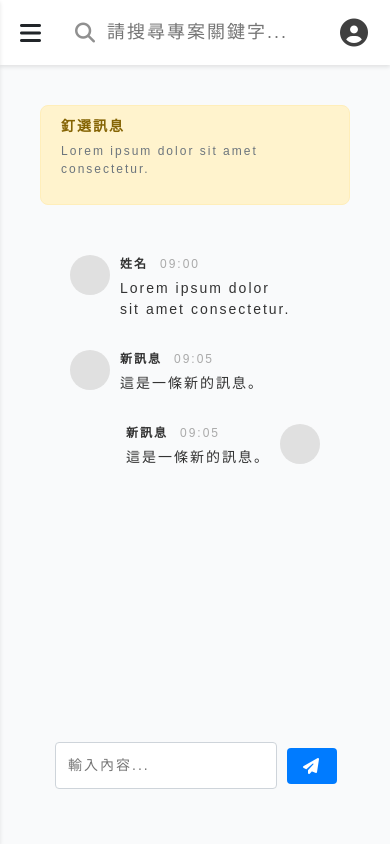
After one commit to ntubclass/project_system, a Django app: template task_manager/templates/chat_room.html in a window 390 px wide. The commit adds this page. Run offline with Django 3.2, Linux system fonts and the light colour scheme; the template is opened without the code that fills it, so the values that code supplies are empty.

Commit message:
聊天室前端

```diff
--- /dev/null
+++ b/task_manager/assets/css/chat_room.css
@@ -0,0 +1,360 @@
+.project {
+    background-color: var(--light-blue-gray);
+    min-height: calc(100vh - 65px);
+  }
+
+  .main-content {
+    margin-left: 250px; /* 與sidebar寬度相同 */
+    padding: 40px;
+    transition: margin-left 0.3s ease;
+  }
+
+  .main-content-full {
+    margin-left: 0;
+  }
+
+  .title-bar {
+    display: flex;
+    justify-content: space-between;
+    align-items: center;
+    margin-bottom: 40px;
+  }
+
+  .title {
+    font-size: var(--font-size-24);
+    font-weight: bolder;
+    color: var(--dark-gray);
+  }
+
+  .actions {
+    display: flex;
+    align-items: center;
+  }
+
+  .sort-dropdown {
+    display: flex;
+    align-items: center;
+    justify-content: space-between;
+    margin-right: 16px;
+    background-color: var(--white);
+    padding: 8px 12px;
+    border-radius: 4px;
+    border: 1px solid #e0e0e0;
+    cursor: pointer;
+  }
+
+  .dropdown-icon {
+    margin-left: 8px;
+  }
+
+  .create-btn {
+    background-color: var(--dark-blue);
+    color: var(--white);
+    border: none;
+    border-radius: 4px;
+    padding: 8px 16px;
+    display: flex;
+    align-items: center;
+    cursor: pointer;
+  }
+
+  .create-icon {
+    margin-right: 8px;
+  }
+
+  .chat-grid {
+    display: flex;
+    flex-direction: column;
+    gap: 10px;
+    padding: 20px;
+    border-radius: 8px;
+  }
+
+  .chat-message {
+    display: flex;
+    align-items: flex-start;
+    gap: 10px;
+    padding: 10px;
+    border-radius: 8px;
+  }
+
+  .chat-message.chat-left {
+    flex-direction: row;
+  }
+
+  .chat-message.chat-right {
+    flex-direction: row-reverse;
+  }
+
+  .chat-avatar {
+    width: 40px;
+    height: 40px;
+    background-color: #e0e0e0;
+    border-radius: 50%;
+    display: flex;
+    justify-content: center;
+    align-items: center;
+    font-size: 14px;
+    color: #555;
+  }
+
+  .chat-message-content {
+    display: flex;
+    flex-direction: column;
+    gap: 5px;
+    max-width: 70%;
+  }
+
+  .chat-message-header {
+    display: flex;
+    gap: 12px;
+    font-size: 12px;
+    color: #888;
+  }
+
+  .chat-name {
+    font-weight: bold;
+    color: #333;
+  }
+
+  .chat-timestamp {
+    font-size: 12px;
+    color: #aaa;
+  }
+
+  .chat-message-text {
+    font-size: 14px;
+    color: #333;
+    line-height: 1.5;
+  }
+
+  .chat-message-tags {
+    display: flex;
+    gap: 5px;
+  }
+
+  .chat-tag {
+    font-size: 10px;
+    padding: 2px 6px;
+    border-radius: 4px;
+    background-color: #e9ecef;
+    color: #495057;
+  }
+
+  .chat-tag.chat-read {
+    background-color: #d4edda;
+    color: #155724;
+  }
+
+  .chat-tag.chat-sent {
+    background-color: #cce5ff;
+    color: #004085;
+  }
+
+  .chat-notification-banner {
+    display: flex;
+    flex-direction: column;
+    align-items: flex-start;
+    background-color: #fff3cd;
+    color: #856404;
+    padding: 10px 20px;
+    border: 1px solid #ffeeba;
+    border-radius: 8px;
+    margin-bottom: 20px;
+    font-size: 14px;
+  }
+
+  .chat-notification-title {
+    font-weight: bold;
+    margin-bottom: 5px;
+  }
+
+  .chat-notification-text {
+    font-size: 12px;
+    color: #6c757d;
+  }
+
+  .chat-input-section {
+    position: absolute;
+    display: flex;
+    align-items: center;
+    gap: 10px;
+    padding: 15px;
+    border-radius: 8px;
+    margin-top: 20px;
+    bottom: 40px;
+    width: 80%;
+    justify-content: center;
+  }
+
+  .chat-input-field {
+    flex-grow: 1;
+    padding: 12px;
+    border: 1px solid #ced4da;
+    border-radius: 4px;
+    font-size: 14px;
+    background-color: #ffffff;
+  }
+
+  .chat-send-button {
+    background-color: #007bff;
+    color: #ffffff;
+    border: none;
+    border-radius: 4px;
+    padding: 10px 16px;
+    cursor: pointer;
+    display: flex;
+    align-items: center;
+    justify-content: center;
+    transition: background-color 0.3s ease;
+  }
+
+
+  .chat-send-button i {
+    font-size: 16px;
+  }
+
+  .project-card {
+    background-color: var(--white);
+    border-radius: 8px;
+    box-shadow: 0 2px 4px rgba(0, 0, 0, 0.1);
+    padding: 16px;
+    position: relative;
+  }
+
+  .card-header {
+    display: flex;
+    justify-content: space-between;
+    margin-bottom: 12px;
+  }
+
+  .project-title {
+    font-size: var(--font-size-18);
+    font-weight: 500;
+  }
+
+  .status {
+    background-color: var(--light-blue);
+    color: var(--dark-blue);
+    padding: 4px 8px;
+    border-radius: 4px;
+    font-size: var(--font-size-12);
+  }
+
+  .status-null {
+    background-color: var(--dark-blue-gray);
+    color: var(--dark-gray);
+    padding: 4px 8px;
+    border-radius: 4px;
+    font-size: var(--font-size-14);
+  }
+
+  .status-done {
+    background-color: var(--light-green);
+    color: var(--dark-green);
+    padding: 4px 8px;
+    border-radius: 4px;
+    font-size: var(--font-size-14);
+  }
+
+  .status-delay {
+    background-color: var(--light-red);
+    color: var(--dark-red);
+    padding: 4px 8px;
+    border-radius: 4px;
+    font-size: var(--font-size-14);
+  }
+
+  .progress-label {
+    display: flex;
+    justify-content: space-between;
+    margin-bottom: 4px;
+    font-size: var(--font-size-14);
+  }
+
+  .progress-bar {
+    height: 6px;
+    background-color: #e0e0e0;
+    border-radius: 3px;
+    margin-bottom: 16px;
+    overflow: hidden;
+  }
+
+  .progress-fill {
+    height: 100%;
+    background-color: var(--dark-blue);
+    width: 60%;
+  }
+
+  .card-info {
+    display: flex;
+    justify-content: space-between;
+    align-items: center;
+    margin-left: -16px;
+    margin-right: -16px;
+    padding-left: 16px;
+    padding-right: 16px;
+    margin-bottom: 12px;
+    padding-bottom: 12px;
+    border-bottom: 1px solid var(--border-color);
+  }
+
+  .user-avatar {
+    display: flex;
+    align-items: center;
+  }
+
+  .avatar {
+    width: 24px;
+    height: 24px;
+    background-color: #e0e0e0;
+    border-radius: 50%;
+    display: flex;
+    justify-content: center;
+    align-items: center;
+    font-size: var(--font-size-12);
+    color: var(--light-gray);
+  }
+
+  .date {
+    display: flex;
+    flex-direction: row;
+    align-items: center;
+    font-size: var(--font-size-14);
+    color: var(--light-gray);
+  }
+
+  .date-icon {
+    margin-right: 10px;
+  }
+
+  .card-footer {
+    display: flex;
+    justify-content: space-between;
+    font-size: var(--font-size-14);
+  }
+
+  .tasks {
+    color: var(--light-gray);
+  }
+
+  .details-btn {
+    color: var(--dark-blue);
+    cursor: pointer;
+    text-decoration: none;
+  }
+
+  /* Responsive adjustments */
+  @media screen and (max-width: 768px) {
+    .sidebar {
+      transform: translateX(-100%);
+    }
+
+    .main-content {
+      margin-left: 0;
+    }
+
+    .chat-grid {
+      grid-template-columns: repeat(auto-fill, minmax(250px, 1fr));
+    }
+  }
--- /dev/null
+++ b/task_manager/templates/chat_room.html
@@ -0,0 +1,59 @@
+{% extends 'base.html' %}
+{% load static %}
+{% block title %}聊天室{% endblock %}
+{% block extra_css %}
+    <link rel="stylesheet" href="{% static 'css/chat_room.css' %}">
+{% endblock %}
+
+{% block content %}
+<div class="project">
+    <div class="main-content" id="mainContent">
+        <div class="chat-notification-banner">
+            <span class="chat-notification-title">釘選訊息</span>
+            <p class="chat-notification-text">Lorem ipsum dolor sit amet consectetur.</p>
+        </div>
+        <div class="chat-grid" id="chatGrid">
+            <div class="chat-message chat-left">
+                <div class="chat-avatar"></div>
+                <div class="chat-message-content">
+                    <div class="chat-message-header">
+                        <span class="chat-name">姓名</span>
+                        <span class="chat-timestamp">09:00</span>
+                    </div>
+                    <div class="chat-message-text">Lorem ipsum dolor sit amet consectetur.</div>
+                </div>
+            </div>
+            <div class="chat-message chat-left">
+                <div class="chat-avatar"></div>
+                <div class="chat-message-content">
+                    <div class="chat-message-header">
+                        <span class="chat-name">新訊息</span>
+                        <span class="chat-timestamp">09:05</span>
+                    </div>
+                    <div class="chat-message-text">這是一條新的訊息。</div>
+                </div>
+            </div>
+            <div class="chat-message chat-right">
+                <div class="chat-avatar"></div>
+                <div class="chat-message-content">
+                    <div class="chat-message-header">
+                        <span class="chat-name">新訊息</span>
+                        <span class="chat-timestamp">09:05</span>
+                    </div>
+                    <div class="chat-message-text">這是一條新的訊息。</div>
+                </div>
+            </div>
+        </div>
+        <div class="chat-input-section">
+            <input type="text" placeholder="輸入內容..." class="chat-input-field">
+            <button class="chat-send-button">
+                <i class="fas fa-paper-plane"></i>
+            </button>
+        </div>
+    </div>
+</div>
+{% endblock %}
+
+{% block extra_js %}
+<script src="https://cdn.jsdelivr.net/npm/bootstrap@5.3.0-alpha1/dist/js/bootstrap.bundle.min.js"></script>
+{% endblock %}
--- a/task_manager/templates/user_profile.html
+++ b/task_manager/templates/user_profile.html
@@ -70,8 +70,6 @@
                                 <option value="前端開發" {% if user_info.job == '前端開發' %}selected{% endif %}>前端開發</option>
                                 <option value="後端開發" {% if user_info.job == '後端開發' %}selected{% endif %}>後端開發</option>
                                 <option value="系統網路" {% if user_info.job == '系統網路' %}selected{% endif %}>系統網路</option>
-
-
                             </select>
                         </div>
                     </div>
--- a/task_manager/views/test.py
+++ b/task_manager/views/test.py
@@ -3,4 +3,4 @@ from django.shortcuts import render
 
 def main(request):
 
-    return render(request, "frappe_gantte.html")
+    return render(request, "chat_room.html")
```
